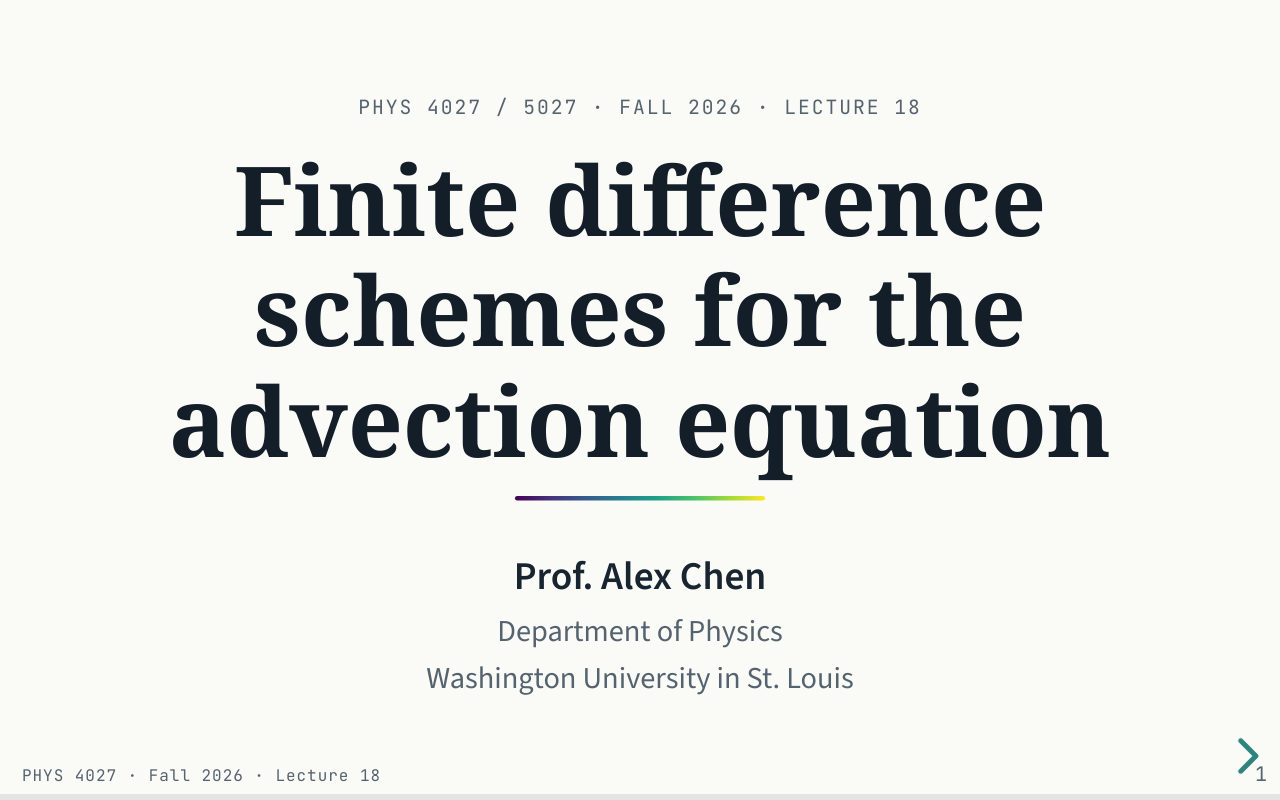
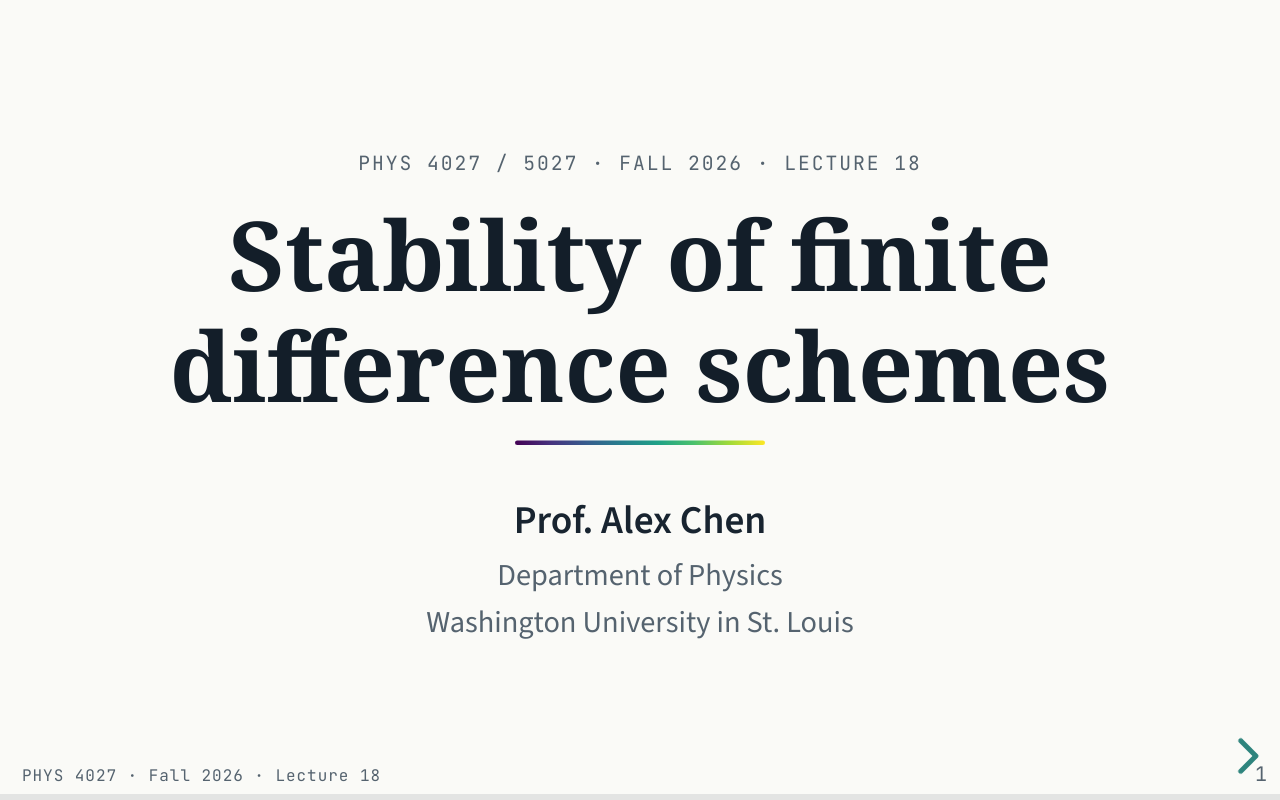
Before and after one commit to fizban007/Physics4027-Fall2026, a website: page Lecture 18/index.html in a window 1280 px wide. Drawn offline with nearby package versions, Linux system fonts and the light colour scheme; some packages are replaced by stand-ins of ours; a web font is replaced by a local one.

Commit message:
Lecture 18: title names stability
Co-Authored-By: Claude Fable 5.1 <noreply@anthropic.com>

```diff
--- a/Lecture 18/index.html
+++ b/Lecture 18/index.html
@@ -20,7 +20,7 @@
 
         <section class="title-slide">
           <p class="course-code">PHYS 4027 / 5027 &middot; Fall 2026 &middot; Lecture 18</p>
-          <h1>Finite difference schemes for the advection equation</h1>
+          <h1>Stability of finite difference schemes</h1>
           <hr class="title-rule">
           <p class="author">Prof. Alex Chen</p>
           <p class="affil">Department of Physics</p>
```
Also changed, not shown: index.html (+1 -1 lines), 1 other file.
